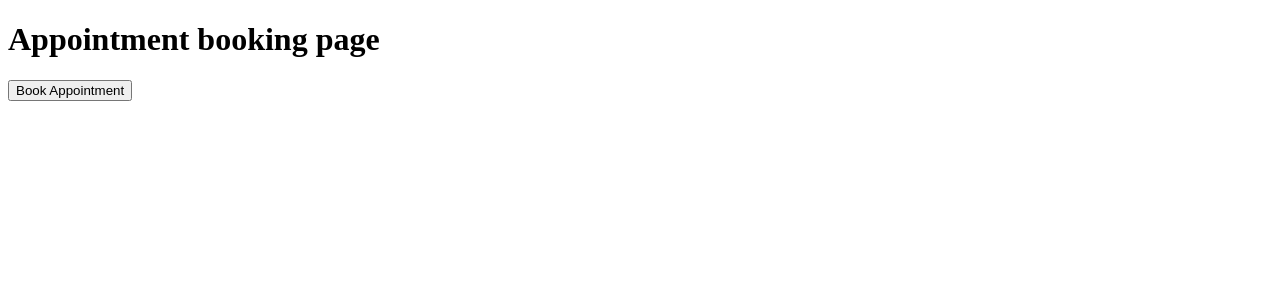
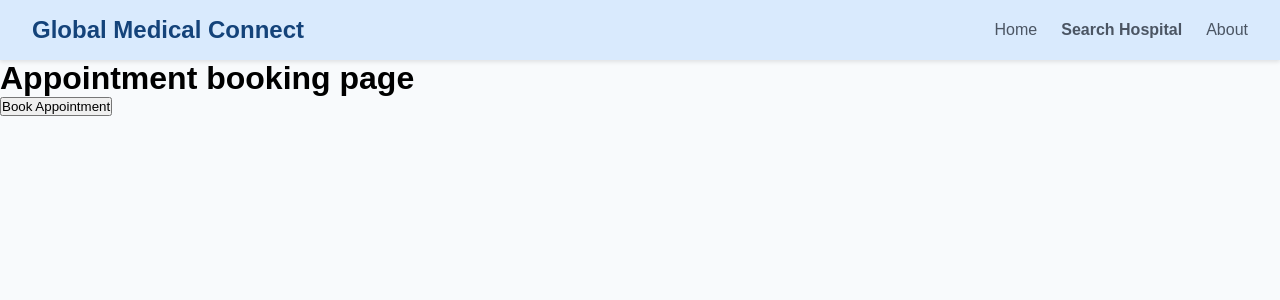
Before and after one commit to ramisalamya1/Software-Design-Project-CSE327-, a Django app: page / in a window 1280 px wide. Shown: the top 300 px of the page. Run offline with Django 5.2, Linux system fonts and the light colour scheme.

Commit message:
added nav bar in base.html

```diff
--- a/templates/base.html
+++ b/templates/base.html
@@ -6,7 +6,74 @@
     <title>Global Medicare Connect</title>
 </head>
 <body>
+    <nav class="bg-white shadow-md px-6 py-4 flex items-center justify-between">
+        <div class="brand">Global Medical Connect</div>
+
+    <div class="nav-links">
+      <a href="/">Home</a>
+      <a href="/book-appointment" class="active-link">Search Hospital</a>
+      <a href="/about">About</a>
+    </div>
+    </nav>
+
     {% block body %}
     {% endblock body %}
+
 </body>
 </html>
+
+<style>
+    * {
+      margin: 0;
+      padding: 0;
+      box-sizing: border-box;
+    }
+
+    body {
+      font-family: Arial, sans-serif;
+      background-color: #F8FAFC;
+    }
+
+    nav {
+      background-color: #D9EAFD;
+      box-shadow: 0 2px 4px rgba(0, 0, 0, 0.1);
+      padding: 1rem 2rem;
+      display: flex;
+      justify-content: space-between;
+      align-items: center;
+    }
+
+    .brand {
+      font-size: 1.5rem;
+      font-weight: bold;
+      color: #14437a;
+    }
+
+    .nav-links {
+      display: flex;
+      gap: 1.5rem;
+    }
+
+    .nav-links a {
+      text-decoration: none;
+      color: #4b5563;
+      font-size: 1rem;
+      transition: color 0.3s ease;
+    }
+
+    .nav-links a:hover {
+      color: #2563eb;
+    }
+
+    .active-link {
+      color: #2563eb;
+      font-weight: 600;
+    }
+
+    .right-section {
+      display: flex;
+      gap: 1rem;
+      align-items: center;
+    }
+
+  </style>
```
